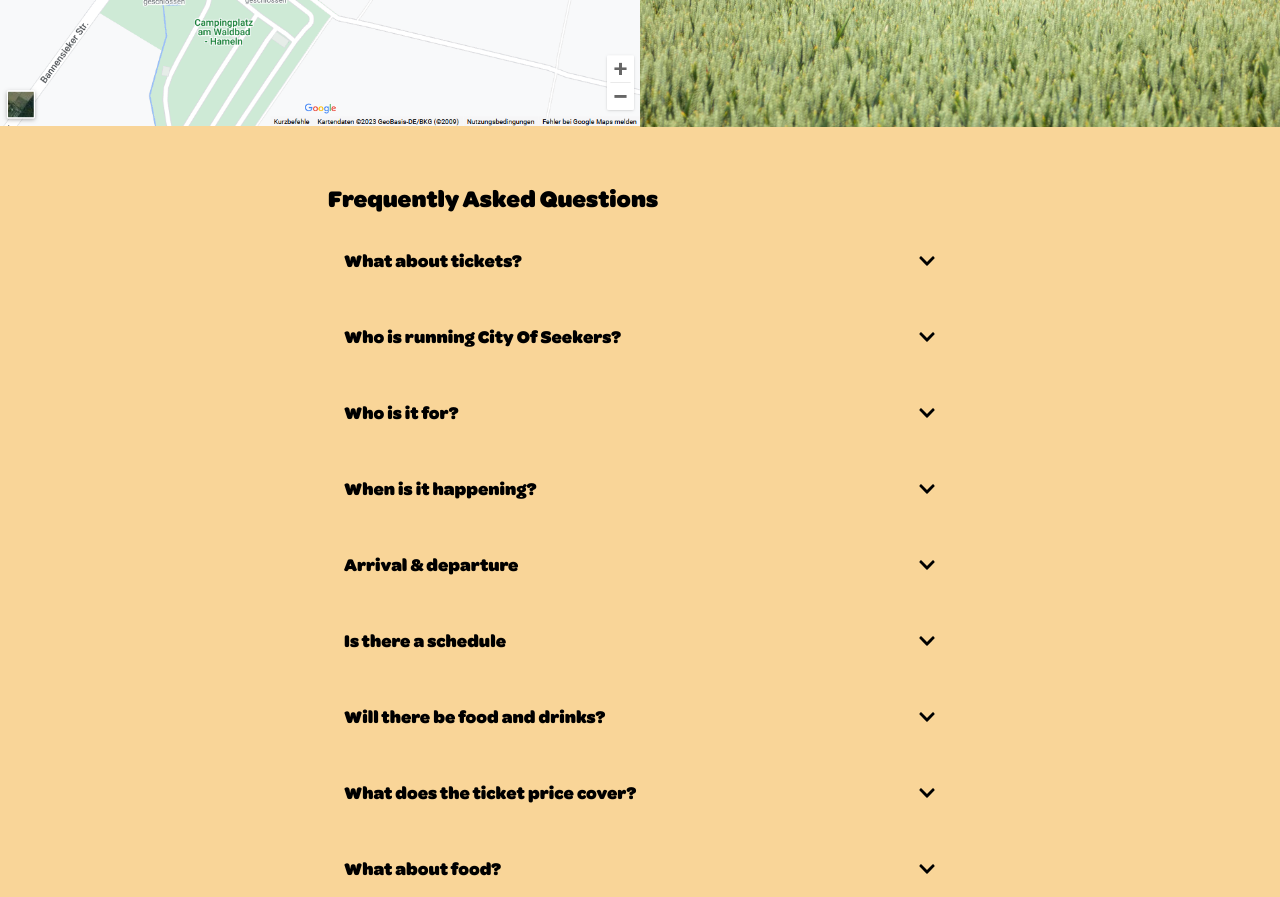
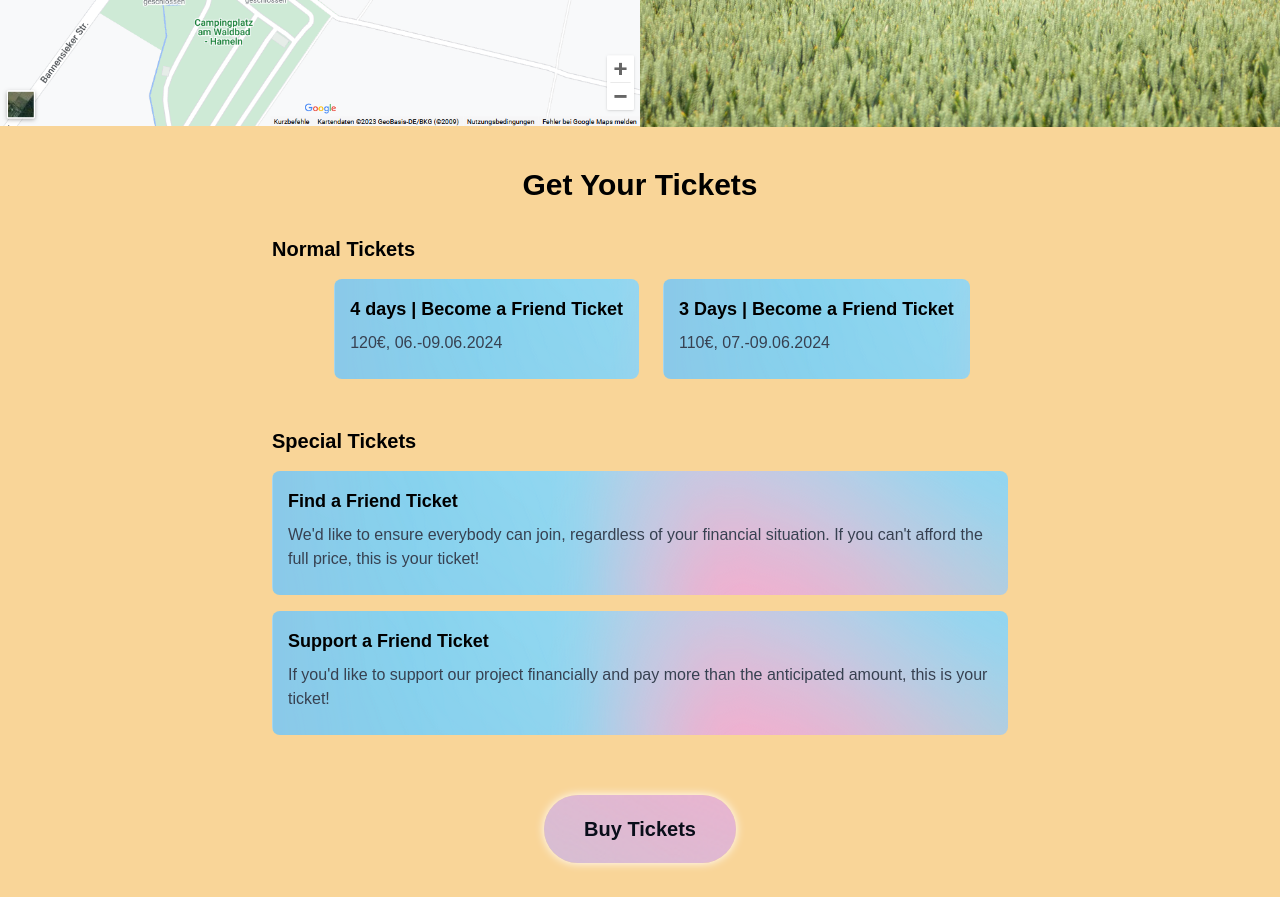
Before and after one commit to dev-cityofseekers/cos_website, a React (Create React App) app in the folder cos_website/: page / in a window 1280 px wide. Shown: the part 1900-2797 px from the top of the page. Built offline with nearby package versions, Linux system fonts and the light colour scheme.

Commit message:
didi update, faq update, ticket section new

```diff
--- a/cos_website/src/App.tsx
+++ b/cos_website/src/App.tsx
@@ -2,7 +2,6 @@
 import "./styles.css";
 import "./font/font.css";
 
-//components
 
 //icons & images
 import FAQ from "./components/sections/FAQ";
@@ -13,6 +12,7 @@ import Footer from "./components/Footer";
 import What from "./components/sections/What";
 import Team from "./components/sections/Team";
 import Contact from "./components/sections/Contact";
+import TicketsSection from "./components/sections/TicketsSection";
 
 /*
 #TODO
@@ -49,6 +49,9 @@ function App() {
           <div id="where" className=" overflow-hidden snap-center">
             <Where />
           </div>
+          <div id="Tickets" className=" overflow-hidden snap-center">
+            <TicketsSection />
+          </div>
           <div id="FAQ" className=" overflow-hidden snap-center">
             <FAQ />
           </div>
--- a/cos_website/src/components/Header.tsx
+++ b/cos_website/src/components/Header.tsx
@@ -13,7 +13,7 @@ import "../styles/gradientAnimation.css";
 
 function Header() {
   const [isMenuOpen, setIsMenuOpen] = useState(false);
-  const sections = ["welcome", "COS?", "where", "FAQ", "team", "contact"];
+  const sections = ["welcome", "COS?", "where","Tickets", "FAQ", "team", "contact"];
   const activeSection = useActiveSection(sections);
 
 
--- /dev/null
+++ b/cos_website/src/components/TicketItem.tsx
@@ -0,0 +1,21 @@
+import React from 'react';
+
+interface TicketItemProps {
+  title: string;
+  price?: string;
+  date?: string;
+  description?: string;
+}
+
+function TicketItem({ title, price, date, description }: TicketItemProps) {
+  return (
+    <div className=" shadow-md p-4 mb-4 bg-gradient-background-image  rounded-lg overflow-hidden">
+      <h4 className="text-lg font-semibold mb-2">{title}</h4>
+      <p className="text-gray-700 mb-2">
+        {description ? description : `${price}, ${date}`}
+      </p>
+    </div>
+  );
+}
+
+export default TicketItem;
--- a/cos_website/src/components/sections/FAQ.tsx
+++ b/cos_website/src/components/sections/FAQ.tsx
@@ -7,11 +7,7 @@ const FAQ = () => {
   const [openQuestions, setOpenQuestions] = useState<number[]>([]);
 
   const questions = [
-    {
-      question: "What about tickets?",
-      answer:
-        "We are currently in the organizational phase. All necessary information about tickets will be provided on our Instagram and this website.",
-    },
+
     {
       question: "Who is running City Of Seekers?",
       answer:
--- a/cos_website/src/components/sections/Team.tsx
+++ b/cos_website/src/components/sections/Team.tsx
@@ -41,7 +41,7 @@ function Team() {
       name: "Didi",
       role: "Team management & Artists",
       description:
-        "Rule number one: no one is allowed to leave my house with an empty stomach. So basically I'm the 25-year-old Grandma to all of my friends.",
+        "Rule number one: no one is allowed to leave my house with an empty stomach. So basically I'm a Grandma to all of my friends. Let's find some four-leaf clovers together and share some strawberries. See you soon!!!",
       image: "/images/team/didi.jpg",
     },
     {
--- /dev/null
+++ b/cos_website/src/components/sections/TicketsSection.tsx
@@ -0,0 +1,52 @@
+import React from 'react';
+import TicketItem from '../TicketItem';
+
+function TicketsSection() {
+  return (
+    <div className="py-10 ">
+      <div className="max-w-3xl mx-auto px-4">
+        <h2 className="text-3xl font-bold text-center mb-8">Get Your Tickets</h2>
+
+        {/* Normal Tickets */}
+        <div className="mb-8 flex flex-wrap sm:space-x-6 lg:space-x-6 justify-center">
+          <h3 className="text-xl font-semibold mb-4 w-full">Normal Tickets</h3>
+          <TicketItem
+            title="4 days | Become a Friend Ticket"
+            price="120€"
+            date="06.-09.06.2024"
+          />
+          <TicketItem
+            title="3 Days | Become a Friend Ticket"
+            price="110€"
+            date="07.-09.06.2024"
+          />
+        </div>
+
+        {/* Special Tickets */}
+        <div className="mb-8 flex flex-wrap justify-between">
+          <h3 className="text-xl font-semibold mb-4 w-full">Special Tickets</h3>
+          <TicketItem
+            title="Find a Friend Ticket"
+            description="We'd like to ensure everybody can join, regardless of your financial situation. If you can't afford the full price, this is your ticket!"
+          />
+          <TicketItem
+            title="Support a Friend Ticket"
+            price=">150€"
+            description="If you'd like to support our project financially and pay more than the anticipated amount, this is your ticket!"
+          />
+        </div>
+
+        {/* Buy Tickets Button */}
+        <div className="text-center">
+        <a href="/tickets" className="flex justify-center items-center pt-3">
+            <div className="bg-gradient-background-image-vertical-short text-cos-off-black text-xl font-bold py-5 px-10 rounded-full hover:bg-primary-dark hover:scale-105 transition duration-300 ease-in-out shadow-white">
+              Buy Tickets
+            </div>
+          </a>
+        </div>
+      </div>
+    </div>
+  );
+}
+
+export default TicketsSection;
```
